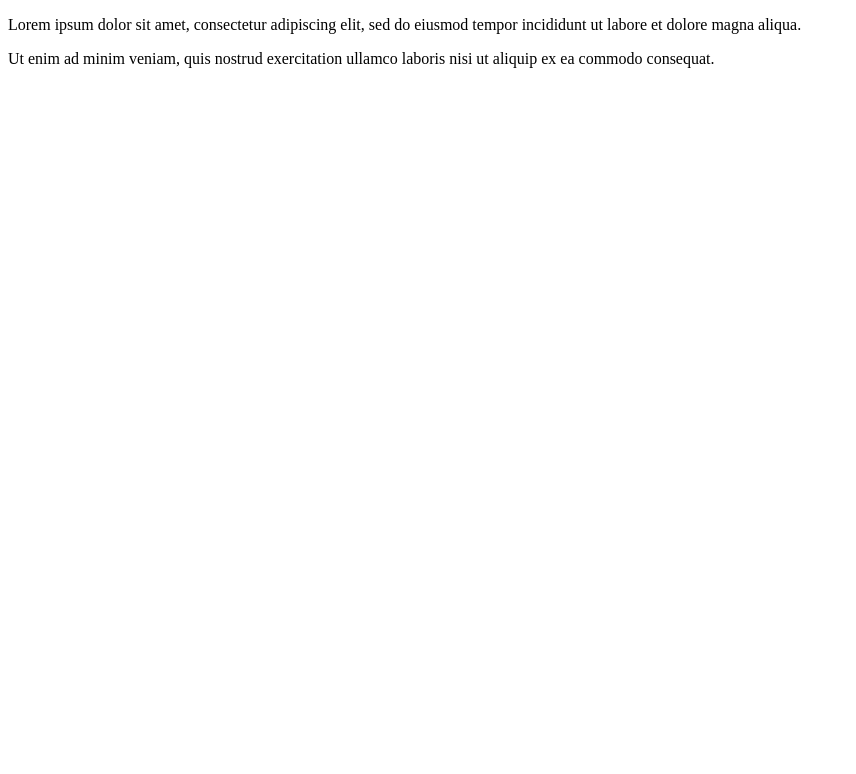
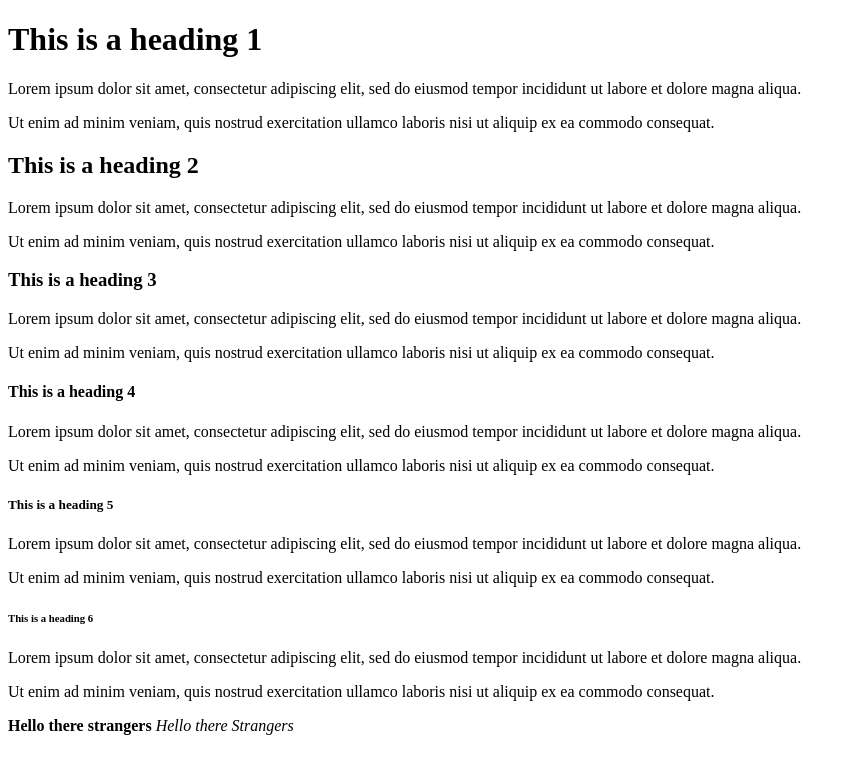
Before and after one commit to Mr615-TN/The_Odin_Project, a plain HTML site: page html-boilerplate/index.html in a window 1280 px wide. Shown: the whole page, without its empty margins (0-856 px from the left). Drawn offline with Linux system fonts and the light colour scheme.

Commit message:
working through the odin project

```diff
--- a/html-boilerplate/index.html
+++ b/html-boilerplate/index.html
@@ -6,9 +6,43 @@
     </head>
 
     <body>
+        <h1>This is a heading 1</h1>
         <p>Lorem ipsum dolor sit amet, consectetur adipiscing elit, sed do eiusmod tempor incididunt ut labore et dolore magna aliqua. </p>
 
         <p> Ut enim ad minim veniam, quis nostrud exercitation ullamco laboris nisi ut aliquip ex ea commodo consequat.
         </p>
+
+        <h2>This is a heading 2</h2>
+        <p>Lorem ipsum dolor sit amet, consectetur adipiscing elit, sed do eiusmod tempor incididunt ut labore et dolore magna aliqua. </p>
+
+        <p> Ut enim ad minim veniam, quis nostrud exercitation ullamco laboris nisi ut aliquip ex ea commodo consequat.
+        </p>
+
+        <h3>This is a heading 3</h3>
+        <p>Lorem ipsum dolor sit amet, consectetur adipiscing elit, sed do eiusmod tempor incididunt ut labore et dolore magna aliqua. </p>
+
+        <p> Ut enim ad minim veniam, quis nostrud exercitation ullamco laboris nisi ut aliquip ex ea commodo consequat.
+        </p>
+
+        <h4>This is a heading 4</h4>
+        <p>Lorem ipsum dolor sit amet, consectetur adipiscing elit, sed do eiusmod tempor incididunt ut labore et dolore magna aliqua. </p>
+
+        <p> Ut enim ad minim veniam, quis nostrud exercitation ullamco laboris nisi ut aliquip ex ea commodo consequat.
+        </p>
+
+        <h5>This is a heading 5</h5>
+        <p>Lorem ipsum dolor sit amet, consectetur adipiscing elit, sed do eiusmod tempor incididunt ut labore et dolore magna aliqua. </p>
+
+        <p> Ut enim ad minim veniam, quis nostrud exercitation ullamco laboris nisi ut aliquip ex ea commodo consequat.
+        </p>
+
+        <h6>This is a heading 6</h6>
+        <p>Lorem ipsum dolor sit amet, consectetur adipiscing elit, sed do eiusmod tempor incididunt ut labore et dolore magna aliqua. </p>
+
+        <p> Ut enim ad minim veniam, quis nostrud exercitation ullamco laboris nisi ut aliquip ex ea commodo consequat.
+        </p>
+        <strong>Hello there strangers</strong>
+
+        <em>Hello there Strangers</em>
     </body>
 </html>
```
